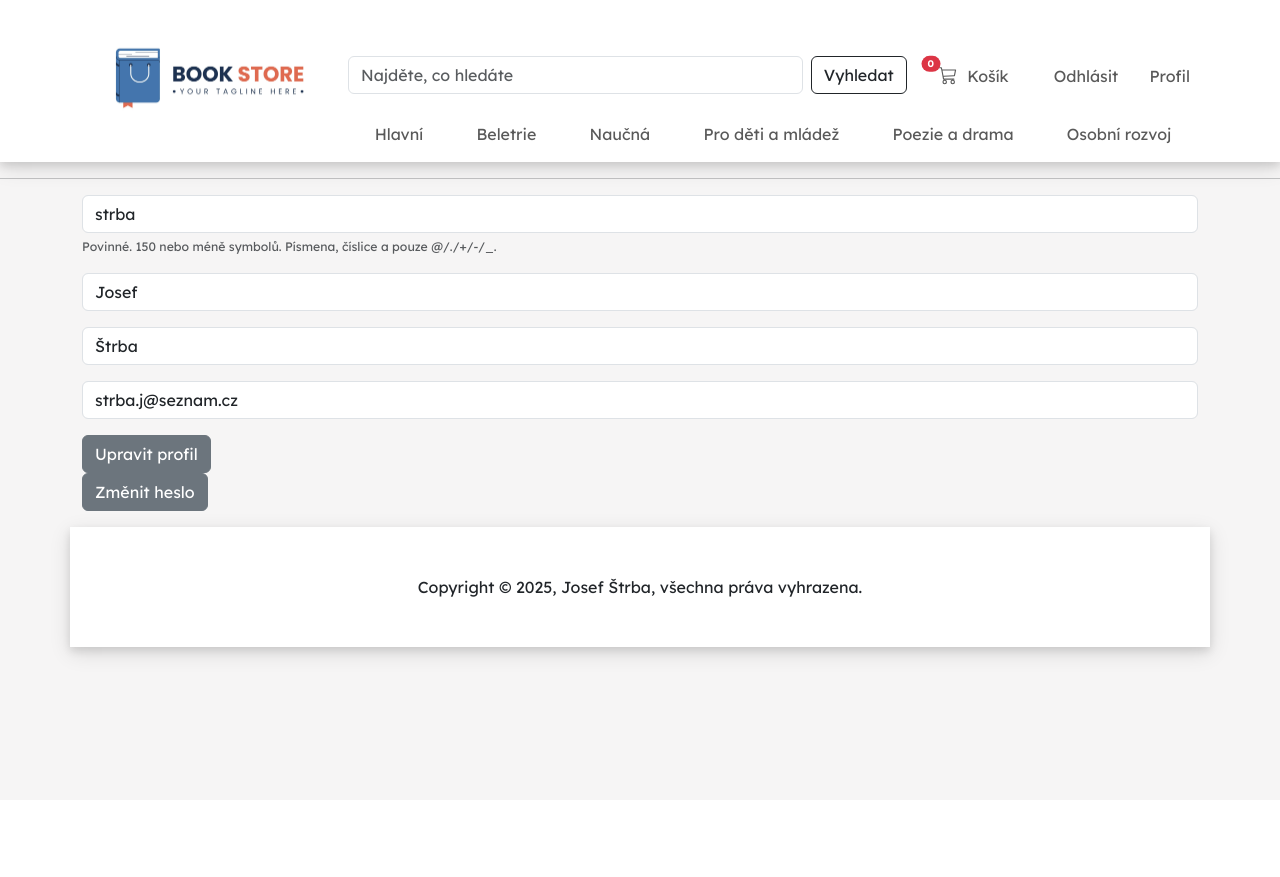
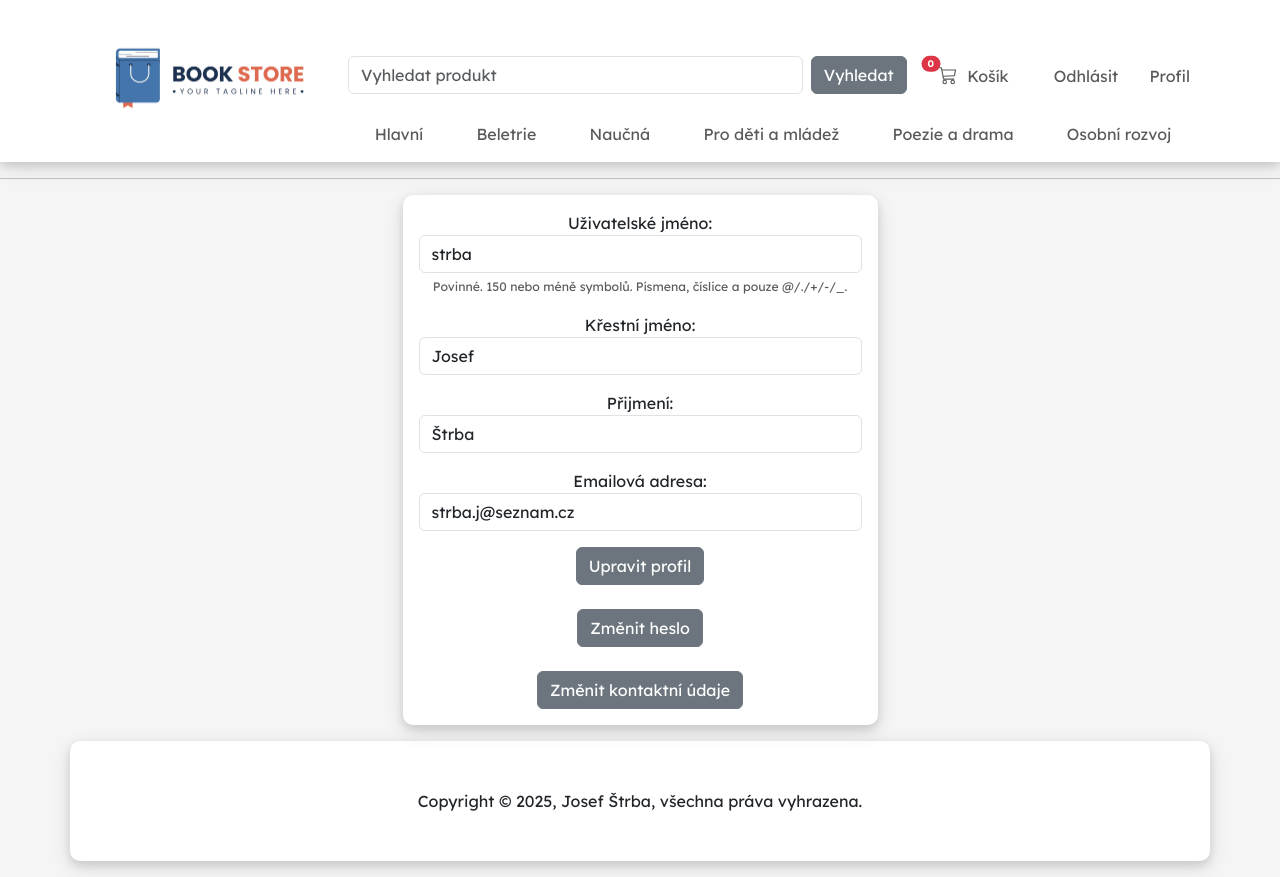
Before and after one commit to MartinJosefStrba/ProjektEshop, a Django app: page /update_user/ in a window 1280 px wide. Before the commit the page ends 667 px from the top, so only its background shows below. Run offline with Django 5.2, Linux system fonts and the light colour scheme; a user stored in the database is signed in; data comes from the database, SQL or seed files in the repository; both versions use the stored data as it was after the commit.

Commit message:
Přidání funkce vyhledávání

```diff
--- a/ecom/forms.py
+++ b/ecom/forms.py
@@ -35,9 +35,9 @@ class UpdateUserForm(UserChangeForm):
 
 	password = None
 
-	email = forms.EmailField(label="", widget=forms.TextInput(attrs={'class':'form-control', 'placeholder':'Emailová adresa'}), required=False)
-	first_name = forms.CharField(label="", max_length=100, widget=forms.TextInput(attrs={'class':'form-control', 'placeholder':'Křestní jméno'}), required=False)
-	last_name = forms.CharField(label="", max_length=100, widget=forms.TextInput(attrs={'class':'form-control', 'placeholder':'Přijmení'}), required=False)
+	email = forms.EmailField(label="Emailová adresa", widget=forms.TextInput(attrs={'class':'form-control', 'placeholder':'Emailová adresa'}), required=False)
+	first_name = forms.CharField(label="Křestní jméno", max_length=100, widget=forms.TextInput(attrs={'class':'form-control', 'placeholder':'Křestní jméno'}), required=False)
+	last_name = forms.CharField(label="Přijmení", max_length=100, widget=forms.TextInput(attrs={'class':'form-control', 'placeholder':'Přijmení'}), required=False)
 
 	class Meta:
 		model = User
@@ -48,17 +48,17 @@ class UpdateUserForm(UserChangeForm):
 
 		self.fields['username'].widget.attrs['class'] = 'form-control'
 		self.fields['username'].widget.attrs['placeholder'] = 'Uživatelské jméno'
-		self.fields['username'].label = ''
+		self.fields['username'].label = 'Uživatelské jméno'
 		self.fields['username'].help_text = '<span class="form-text text-muted"><small>Povinné. 150 nebo méně symbolů. Písmena, číslice a pouze @/./+/-/_.</small></span>'
 
 class UserInfoForm(forms.ModelForm):
-	phone = forms.CharField(label="", widget=forms.TextInput(attrs={'class':'form-control', 'placeholder':'Telefon'}), required=False)
-	address1 = forms.CharField(label="", widget=forms.TextInput(attrs={'class':'form-control', 'placeholder':'Adresa 1'}), required=False)
-	address2 = forms.CharField(label="", widget=forms.TextInput(attrs={'class':'form-control', 'placeholder':'Adresa 2'}), required=False)
-	city = forms.CharField(label="", widget=forms.TextInput(attrs={'class':'form-control', 'placeholder':'Město'}), required=False)
-	state = forms.CharField(label="", widget=forms.TextInput(attrs={'class':'form-control', 'placeholder':'Stát'}), required=False)
-	zipcode = forms.CharField(label="", widget=forms.TextInput(attrs={'class':'form-control', 'placeholder':'PSČ'}), required=False)
-	country = forms.CharField(label="", widget=forms.TextInput(attrs={'class':'form-control', 'placeholder':'Země'}), required=False)
+	phone = forms.CharField(label="Telefonní číslo", widget=forms.TextInput(attrs={'class':'form-control', 'placeholder':'Telefon'}), required=False)
+	address1 = forms.CharField(label="Adresa", widget=forms.TextInput(attrs={'class':'form-control', 'placeholder':'Adresa 1'}), required=False)
+	address2 = forms.CharField(label="Adresa 2", widget=forms.TextInput(attrs={'class':'form-control', 'placeholder':'Adresa 2'}), required=False)
+	city = forms.CharField(label="Město", widget=forms.TextInput(attrs={'class':'form-control', 'placeholder':'Město'}), required=False)
+	state = forms.CharField(label="Stát", widget=forms.TextInput(attrs={'class':'form-control', 'placeholder':'Stát'}), required=False)
+	zipcode = forms.CharField(label="PSČ", widget=forms.TextInput(attrs={'class':'form-control', 'placeholder':'PSČ'}), required=False)
+	country = forms.CharField(label="Země", widget=forms.TextInput(attrs={'class':'form-control', 'placeholder':'Země'}), required=False)
 
 
 	class Meta:
@@ -75,10 +75,10 @@ class ChangePasswordForm(SetPasswordForm):
 
 		self.fields['new_password1'].widget.attrs['class'] = 'form-control'
 		self.fields['new_password1'].widget.attrs['placeholder'] = 'Nové heslo'
-		self.fields['new_password1'].label = ''
+		self.fields['new_password1'].label = 'Nové heslo'
 		self.fields['new_password1'].help_text = '<ul class="form-text text-muted small"><li>Heslo se nesmí příliž podobat osobním informacím</li><li>Heslo musí být alespoň 8 znaků dlouhé</li><li>Heslo nemůže být běžně používané heslo (např. 12345 apod.)</li><li>Heslo nemůže být jen z čísel</li></ul>'
 
 		self.fields['new_password2'].widget.attrs['class'] = 'form-control'
 		self.fields['new_password2'].widget.attrs['placeholder'] = 'Potvrdit heslo'
-		self.fields['new_password2'].label = ''
+		self.fields['new_password2'].label = 'Heslo ještě jednou'
 		self.fields['new_password2'].help_text = '<span class="form-text text-muted"><small>Zadejte znovu nové heslo pro ověření</small></span>'
--- a/ecom/templates/navbar.html
+++ b/ecom/templates/navbar.html
@@ -18,10 +18,15 @@
         <div class="row">
 
           <div class="col-xl-8 col-lg-7 col-sm-12 pt-5">
-            <form class="d-flex w-100 m-auto" role="search">
-              <input class="form-control me-2" type="search" placeholder="Najděte, co hledáte" aria-label="Search">
-              <button class="btn btn-outline-dark" type="submit">Vyhledat</button>
-            </form>
+
+
+            <form method="POST" action="{% url 'search' %}" class="d-flex w-100 m-auto" role="search">
+              {% csrf_token %}
+              <input type="text" class="form-control me-2" placeholder="Vyhledat produkt" name="searched">
+              <button type="submit" class="btn btn-secondary">
+                  Vyhledat
+              </button>
+          </form>
           </div>
 
           <div class="col-xl-4 col-lg-5 col-sm-12 pt-5">
@@ -44,7 +49,7 @@
                 <a class="nav-link" href="{% url 'logout' %}">Odhlásit</a>
               </li>
               <li class="nav-item">
-                <a class="nav-link" href="#">Profil</a>
+                <a class="nav-link" href="{% url 'update_user' %}">Profil</a>
               </li>
             {% else %}
               <li class="nav-item">
--- a/ecom/templates/update_info.html
+++ b/ecom/templates/update_info.html
@@ -2,6 +2,8 @@
 {% block content %}
 
 <div class="container">
+    <div class="row justify-content-center">
+        <div class="col-8 col-md-7 col-lg-5 text-center hlavniKontejner p-3">
             <form method="POST" action="{% url 'update_info' %}">
                 {% csrf_token %}
 
@@ -11,7 +13,8 @@
                     Upravit
                 </button>
             </form>
-
+        </div>
+    </div>
 </div>
 
 {% endblock %}
--- a/ecom/templates/update_password.html
+++ b/ecom/templates/update_password.html
@@ -2,6 +2,8 @@
 {% block content %}
 
 <div class="container">
+    <div class="row justify-content-center">
+        <div class="col-8 col-md-7 col-lg-5 text-center hlavniKontejner p-3">
             <form method="POST" action="{% url 'update_password' %}">
                 {% csrf_token %}
 
@@ -12,6 +14,8 @@
                 </button>
             </form>
         </div>
+    </div>
+</div>
 
 
 {% endblock %}
--- a/ecom/templates/update_user.html
+++ b/ecom/templates/update_user.html
@@ -2,6 +2,8 @@
 {% block content %}
 
 <div class="container">
+    <div class="row justify-content-center">
+        <div class="col-8 col-md-7 col-lg-5 text-center hlavniKontejner p-3">
 
     <form method="POST" action="{% url 'update_user' %}">
         {% csrf_token %}
@@ -12,10 +14,18 @@
         </button>
 
     </form>
-
+<br>
     <a href="{% url 'update_password' %}" class="btn btn-secondary">
         Změnit heslo
     </a>
+<br>
+<br>
+    <a href="{% url 'update_info' %}" class="btn btn-secondary">
+        Změnit kontaktní údaje
+    </a>
 
+
+    </div>
+    </div>
 </div>
 {% endblock %}
--- a/ecom/urls.py
+++ b/ecom/urls.py
@@ -11,6 +11,7 @@ urlpatterns = [
     path('beletrie/', views.beletrie, name='beletrie'),
 
     path('product/<int:pk>', views.product, name='product'),
+    path('search/', views.search, name='search'),
 
     path('login/', views.login_user, name='login'),
     path('logout/', views.logout_user, name='logout'),
--- a/ecom/views.py
+++ b/ecom/views.py
@@ -6,7 +6,7 @@ from .forms import SignUpForm, UpdateUserForm, ChangePasswordForm, UserInfoForm
 from django import forms
 from .models import Product, Profile
 from django.contrib import messages
-
+from django.db.models import Q
 
 def home(request):
     products = Product.objects.all()
@@ -36,6 +36,18 @@ def product(request, pk):
      product = Product.objects.get(id=pk)
      return render(request, 'product.html', {'product':product})
 
+def search(request):
+    if request.method == "POST":
+        searched = request.POST['searched']
+
+        searched = Product.objects.filter(Q(name__icontains=searched) | Q(description__icontains=searched) | Q(author__icontains=searched))
+
+        if not searched:
+            return render(request, "search.html", {})
+        else:
+             return render(request, "search.html", {'searched':searched})
+    else:
+         return render(request, "search.html", {})
 
 def login_user(request):
     if request.method == "POST":
--- a/static/css/styles.css
+++ b/static/css/styles.css
@@ -35,6 +35,7 @@
 .hlavniKontejner {
 	background-color: rgb(255, 255, 255);
 	box-shadow: 0 4px 8px 0 rgba(0, 0, 0, 0.1), 0 6px 20px 0 rgba(0, 0, 0, 0.12);
+	border-radius: 10px;
 }
 
 .kosikTlacitko {
@@ -65,9 +66,10 @@
 
 .kosikKontejner {
 	box-shadow: 0 4px 8px 0 rgba(0, 0, 0, 0.1), 0 6px 20px 0 rgba(0, 0, 0, 0.12);
-  max-width: 60vw;
-  max-height: 190px;
+	max-width: 60vw;
+	max-height: 190px;
 }
+
 
 @media screen and (max-width: 768px) {
   .kosikKontejner {
```
Also changed, not shown: ecom/templates/search.html (added, +63 -0 lines), db.sqlite3. Lines whose indentation alone changed are shown as unchanged.
